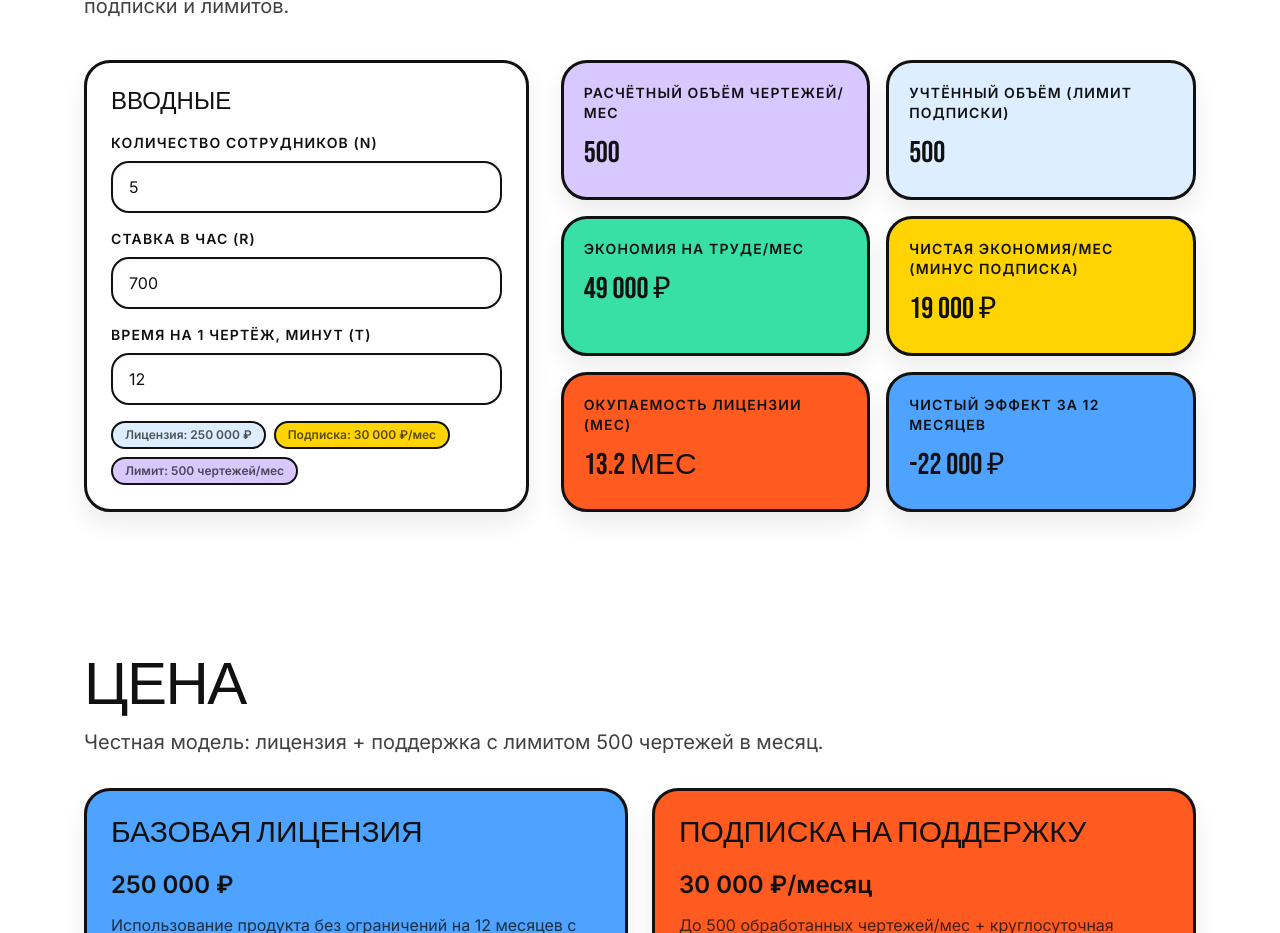
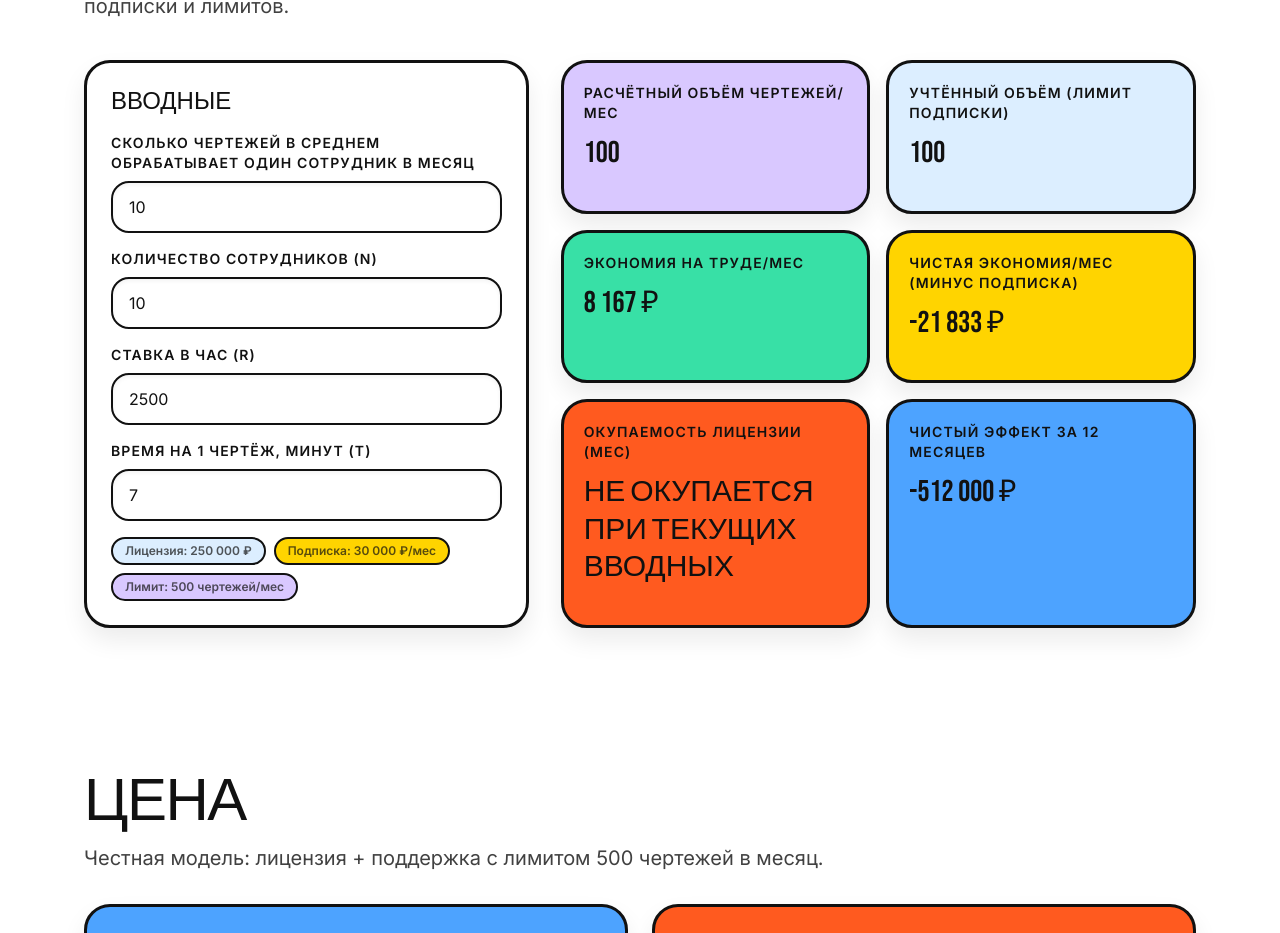
Before and after one commit to glebmorkovin/speccheck, a Next.js app: page / in a window 1280 px wide. Shown: the part 3974-4907 px from the top of the page. Built offline with nearby package versions, Linux system fonts and the light colour scheme; no server answers.

Commit message:
Update ROI calculator inputs and defaults

```diff
--- a/components/RoiCalculator.tsx
+++ b/components/RoiCalculator.tsx
@@ -13,13 +13,20 @@ const fade = {
 };
 
 export default function RoiCalculator() {
-  const [employees, setEmployees] = useState(5);
-  const [rate, setRate] = useState(700);
-  const [time, setTime] = useState(12);
+  const [drawings, setDrawings] = useState("10");
+  const [employees, setEmployees] = useState("10");
+  const [rate, setRate] = useState("2500");
+  const [time, setTime] = useState("7");
 
   const result = useMemo(
-    () => calculateRoi({ employees, rate, time }),
-    [employees, rate, time],
+    () =>
+      calculateRoi({
+        drawingsPerEmployee: toNumber(drawings, 10),
+        employees: toNumber(employees, 1),
+        rate: toNumber(rate, 0),
+        time: toNumber(time, 1),
+      }),
+    [drawings, employees, rate, time],
   );
 
   return (
@@ -48,47 +55,35 @@ export default function RoiCalculator() {
               Вводные
             </h3>
             <div className="mt-4 grid grid-cols-1 gap-4">
-              <label className="flex flex-col gap-2">
-                <span className="text-sm font-semibold uppercase tracking-[0.08em]">
-                  Количество сотрудников (N)
-                </span>
-                <input
-                  type="number"
-                  min={1}
+              <NumberInput
+                label="Сколько чертежей в среднем обрабатывает один сотрудник в месяц"
+                ariaLabel="Среднее число чертежей на сотрудника"
+                value={drawings}
+                setValue={setDrawings}
+                fallback={10}
+              />
+              <NumberInput
+                label="Количество сотрудников (N)"
+                ariaLabel="Количество сотрудников"
                 value={employees}
-                  onChange={(e) =>
-                    setEmployees(Math.max(1, Number(e.target.value)))
-                  }
-                  className="rounded-[18px] border-[2px] border-black px-4 py-3 text-base shadow-inner focus-visible:outline-none focus-visible:ring-4 focus-visible:ring-blue/40"
-                  aria-label="Количество сотрудников"
+                setValue={setEmployees}
+                fallback={1}
               />
-              </label>
-              <label className="flex flex-col gap-2">
-                <span className="text-sm font-semibold uppercase tracking-[0.08em]">
-                  Ставка в час (R)
-                </span>
-                <input
-                  type="number"
-                  min={0}
+              <NumberInput
+                label="Ставка в час (R)"
+                ariaLabel="Ставка в час"
                 value={rate}
-                  onChange={(e) => setRate(Math.max(0, Number(e.target.value)))}
-                  className="rounded-[18px] border-[2px] border-black px-4 py-3 text-base shadow-inner focus-visible:outline-none focus-visible:ring-4 focus-visible:ring-blue/40"
-                  aria-label="Ставка в час"
+                setValue={setRate}
+                fallback={2500}
+                maxLength={6}
               />
-              </label>
-              <label className="flex flex-col gap-2">
-                <span className="text-sm font-semibold uppercase tracking-[0.08em]">
-                  Время на 1 чертёж, минут (T)
-                </span>
-                <input
-                  type="number"
-                  min={1}
+              <NumberInput
+                label="Время на 1 чертёж, минут (T)"
+                ariaLabel="Время на один чертеж"
                 value={time}
-                  onChange={(e) => setTime(Math.max(1, Number(e.target.value)))}
-                  className="rounded-[18px] border-[2px] border-black px-4 py-3 text-base shadow-inner focus-visible:outline-none focus-visible:ring-4 focus-visible:ring-blue/40"
-                  aria-label="Время на 1 чертеж"
+                setValue={setTime}
+                fallback={7}
               />
-              </label>
             </div>
             <div className="mt-4 flex flex-wrap gap-2 text-xs text-black/70">
               <span className="pill border-[2px] border-black bg-sky px-3 py-1">
@@ -170,3 +165,46 @@ function ResultCard({
     </div>
   );
 }
+
+function NumberInput({
+  label,
+  ariaLabel,
+  value,
+  setValue,
+  fallback,
+  maxLength = 4,
+}: {
+  label: string;
+  ariaLabel: string;
+  value: string;
+  setValue: (v: string) => void;
+  fallback: number;
+  maxLength?: number;
+}) {
+  return (
+    <label className="flex flex-col gap-2">
+      <span className="text-sm font-semibold uppercase tracking-[0.08em]">
+        {label}
+      </span>
+      <input
+        type="text"
+        inputMode="numeric"
+        pattern="[0-9]*"
+        value={value}
+        onChange={(e) => setValue(e.target.value.slice(0, maxLength))}
+        onBlur={() => {
+          if (value.trim() === "") setValue(String(fallback));
+        }}
+        className="rounded-[18px] border-[2px] border-black px-4 py-3 text-base shadow-inner focus-visible:outline-none focus-visible:ring-4 focus-visible:ring-blue/40"
+        aria-label={ariaLabel}
+      />
+    </label>
+  );
+}
+
+function toNumber(raw: string, fallback: number) {
+  const cleaned = raw.replace(/[^\d.,]/g, "").replace(",", ".");
+  const num = parseFloat(cleaned);
+  if (!Number.isFinite(num) || num <= 0) return fallback;
+  return Math.min(1000, num);
+}
--- a/utils/roi.ts
+++ b/utils/roi.ts
@@ -1,7 +1,6 @@
 export const ROI_CONSTANTS = {
   license: 250000,
   subscription: 30000,
-  drawingsPerEmployee: 100,
   timeReduction: 0.7,
   subscriptionLimit: 500,
 };
@@ -10,6 +9,7 @@ export type RoiInput = {
   employees: number;
   rate: number;
   time: number;
+  drawingsPerEmployee: number;
 };
 
 export type RoiResult = {
@@ -29,8 +29,9 @@ export function calculateRoi({
   employees,
   rate,
   time,
+  drawingsPerEmployee,
 }: RoiInput): RoiResult {
-  const rawDrawings = employees * ROI_CONSTANTS.drawingsPerEmployee;
+  const rawDrawings = employees * drawingsPerEmployee;
   const cappedDrawings = Math.min(
     rawDrawings,
     ROI_CONSTANTS.subscriptionLimit,
```
Lines whose indentation alone changed are shown as unchanged.
